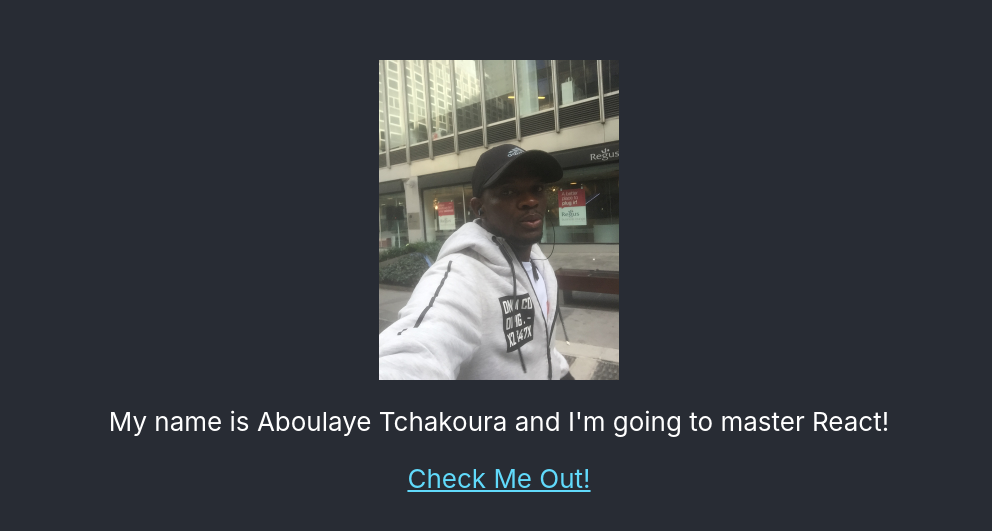
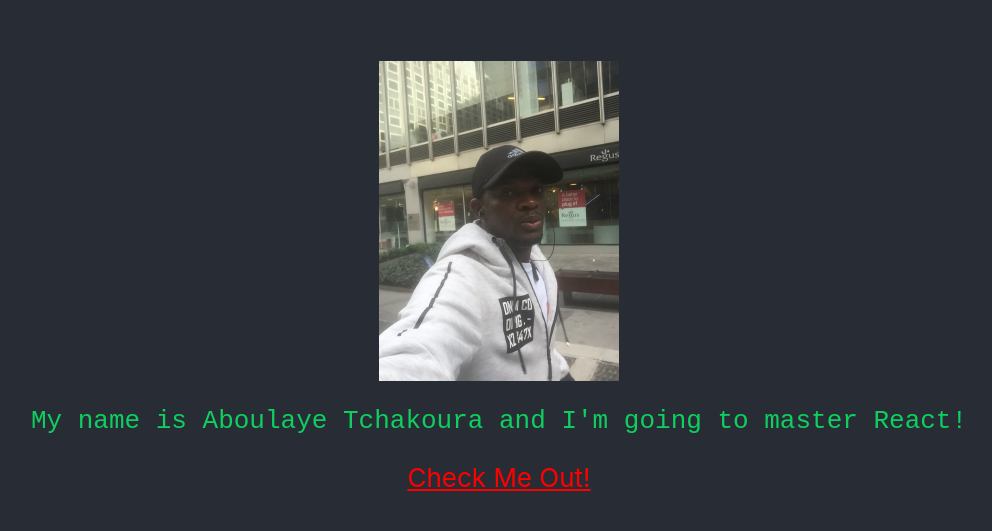
Before and after one commit to abdel1413/myapp.github.io, a React (Create React App) app: page / in a window 1280 px wide. Shown: the part 123-654 px from the top of the page, without its empty margins (141-1133 px from the left). Built offline with nearby package versions, Linux system fonts and the light colour scheme.

Commit message:
added some styles to App.css and App.js

```diff
--- a/package.json
+++ b/package.json
@@ -6,9 +6,11 @@
     "@testing-library/jest-dom": "^5.11.5",
     "@testing-library/react": "^11.1.2",
     "@testing-library/user-event": "^12.2.2",
+    "animations": "0.0.0",
     "react": "^17.0.1",
     "react-dom": "^17.0.1",
     "react-scripts": "4.0.0",
+    "tachyons": "^4.12.0",
     "web-vitals": "^0.2.4"
   },
   "scripts": {
--- a/src/App.css
+++ b/src/App.css
@@ -25,7 +25,7 @@
 }
 
 .App-link {
-  color: #61dafb;
+  color: #ff0000;
 }
 /*
 @keyframes App-logo-spin {
@@ -36,3 +36,9 @@
     transform: rotate(360deg);
   }
 } */
+
+.name{
+  color: #0ecf5f;
+  font-family: 'Courier New', Courier, monospace;
+
+}
--- a/src/App.js
+++ b/src/App.js
@@ -1,20 +1,21 @@
 import logo from './Aboulaye.jpeg';
 import './App.css';
+import 'tachyons'
 
 function App() {
   return (
     <div className="App">
       <header className="App-header">
         <img src={logo} className="App-logo" alt="logo" />
-        <p>
+        <p className ='name'>
            My name is Aboulaye Tchakoura and I'm going to master React!
         </p>
         <a
-          className="App-link"
+          className="App-link grow"
           href="https://github.com/abdel1413/myapp.github.io.git"
           target="_blank"
           rel="noopener noreferrer"
-        >
+          >
           Check Me Out!
         </a>
       </header>
--- a/src/index.css
+++ b/src/index.css
@@ -5,6 +5,7 @@ body {
     sans-serif;
   -webkit-font-smoothing: antialiased;
   -moz-osx-font-smoothing: grayscale;
+  background-color: #215e21;
 }
 
 code {
```
Also changed, not shown: 1 other file (tests, documents, lock files or other folders).
